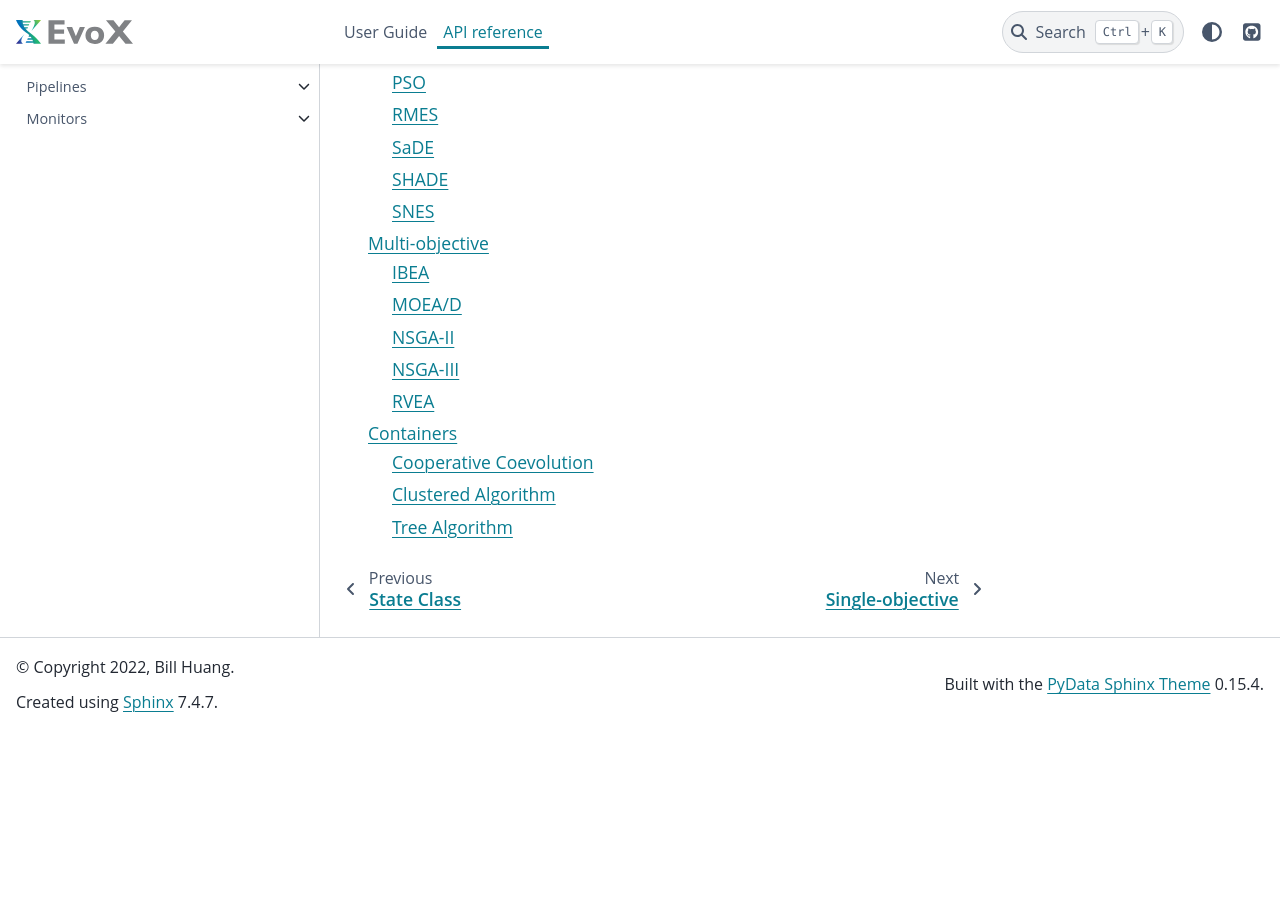
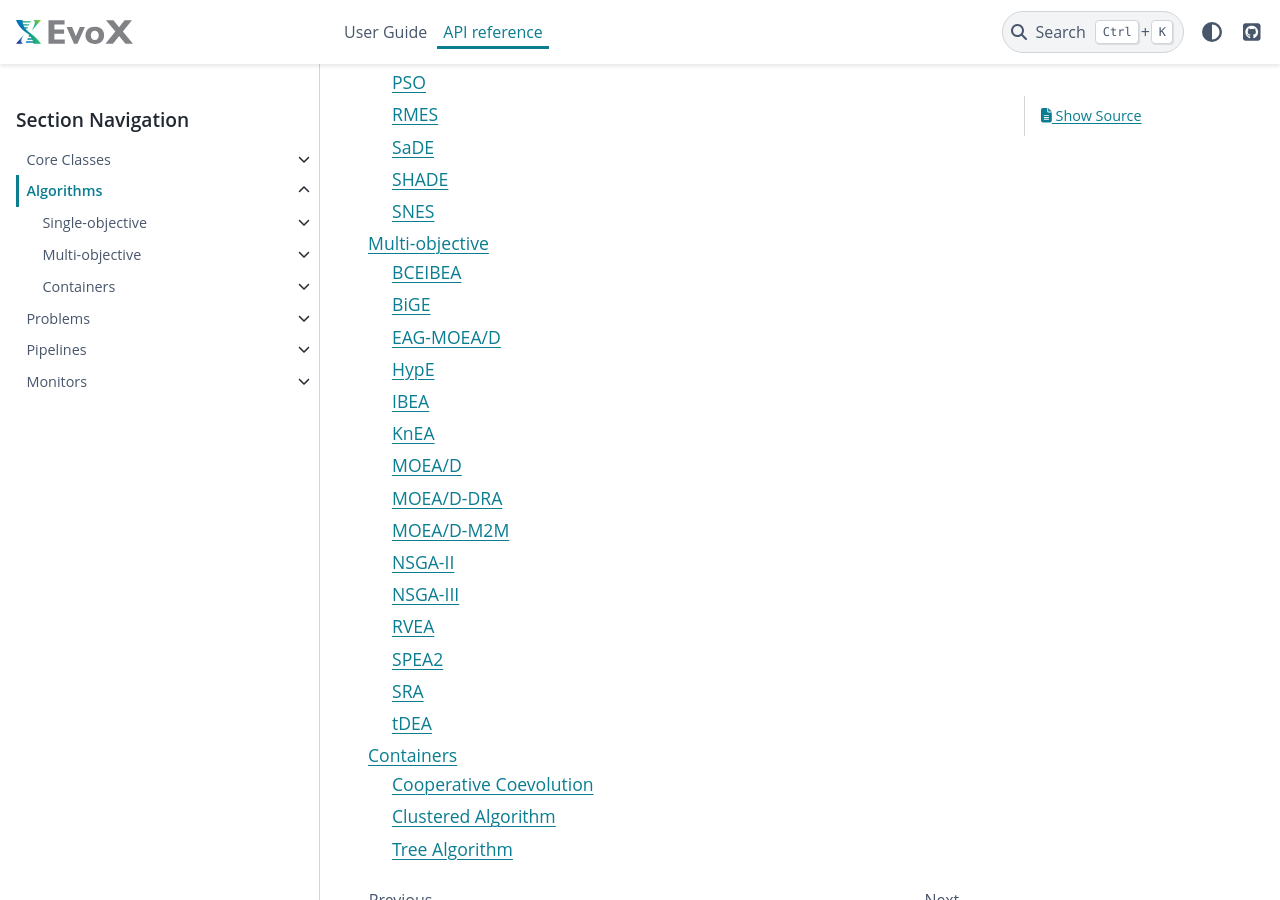
Before and after one commit to EMI-Group/evox, a Sphinx documentation site: the page built from docs/source/api/algorithms/index.rst, in a window 1280 px wide and 900 px high, scrolled down 850 px. Built offline with Sphinx 7.4.7 and the PyData theme 0.15.4, drawn with Linux system fonts in a browser that asks for light colours; pages that are not in the unit, such as notebooks, are missing from menus; before the commit the page ends 1581 px from its top, so only the background shows below that.

Commit message:
add docs

```diff
--- /dev/null
+++ b/docs/source/api/algorithms/mo/bce_ibea.rst
@@ -0,0 +1,6 @@
+=======
+BCEIBEA
+=======
+
+.. autoclass:: evox.algorithms.BCEIBEA
+    :members:
--- /dev/null
+++ b/docs/source/api/algorithms/mo/bige.rst
@@ -0,0 +1,6 @@
+====
+BiGE
+====
+
+.. autoclass:: evox.algorithms.BiGE
+    :members:
--- /dev/null
+++ b/docs/source/api/algorithms/mo/eagmoead.rst
@@ -0,0 +1,6 @@
+==========
+EAG-MOEA/D
+==========
+
+.. autoclass:: evox.algorithms.EAGMOEAD
+    :members:
--- /dev/null
+++ b/docs/source/api/algorithms/mo/hype.rst
@@ -0,0 +1,6 @@
+=====
+HypE
+=====
+
+.. autoclass:: evox.algorithms.HypE
+    :members:
--- /dev/null
+++ b/docs/source/api/algorithms/mo/knea.rst
@@ -0,0 +1,6 @@
+====
+KnEA
+====
+
+.. autoclass:: evox.algorithms.KnEA
+    :members:
--- /dev/null
+++ b/docs/source/api/algorithms/mo/moeaddra.rst
@@ -0,0 +1,6 @@
+==========
+MOEA/D-DRA
+==========
+
+.. autoclass:: evox.algorithms.MOEADDRA
+    :members:
--- /dev/null
+++ b/docs/source/api/algorithms/mo/moeadm2m.rst
@@ -0,0 +1,6 @@
+==========
+MOEA/D-M2M
+==========
+
+.. autoclass:: evox.algorithms.MOEADM2M
+    :members:
--- /dev/null
+++ b/docs/source/api/algorithms/mo/spea2.rst
@@ -0,0 +1,6 @@
+=====
+SPEA2
+=====
+
+.. autoclass:: evox.algorithms.SPEA2
+    :members:
--- /dev/null
+++ b/docs/source/api/algorithms/mo/sra.rst
@@ -0,0 +1,6 @@
+===
+SRA
+===
+
+.. autoclass:: evox.algorithms.SRA
+    :members:
--- /dev/null
+++ b/docs/source/api/algorithms/mo/tdea.rst
@@ -0,0 +1,6 @@
+====
+tDEA
+====
+
+.. autoclass:: evox.algorithms.tDEA
+    :members:
```
Also changed, not shown: docs/source/api/algorithms/mo/index.rst (+11 -0 lines), 1 other file.
